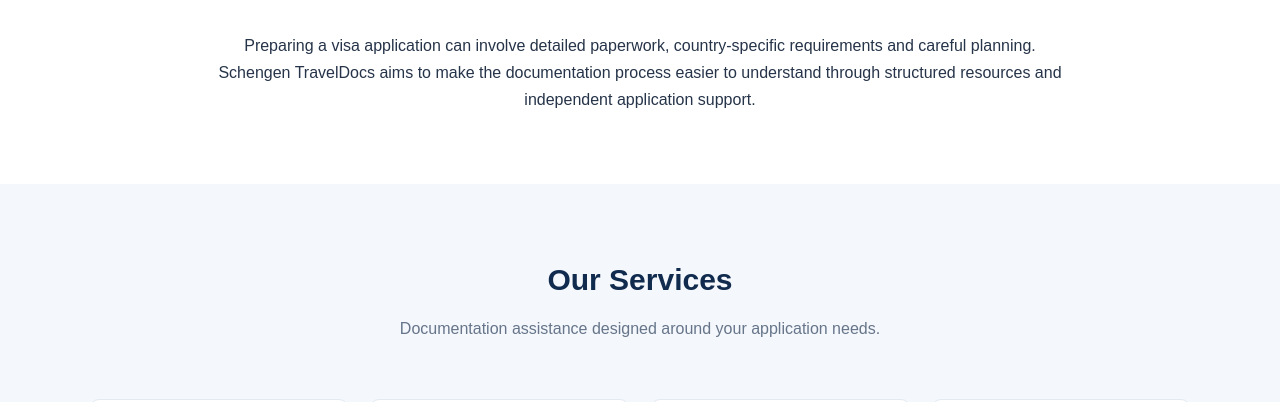
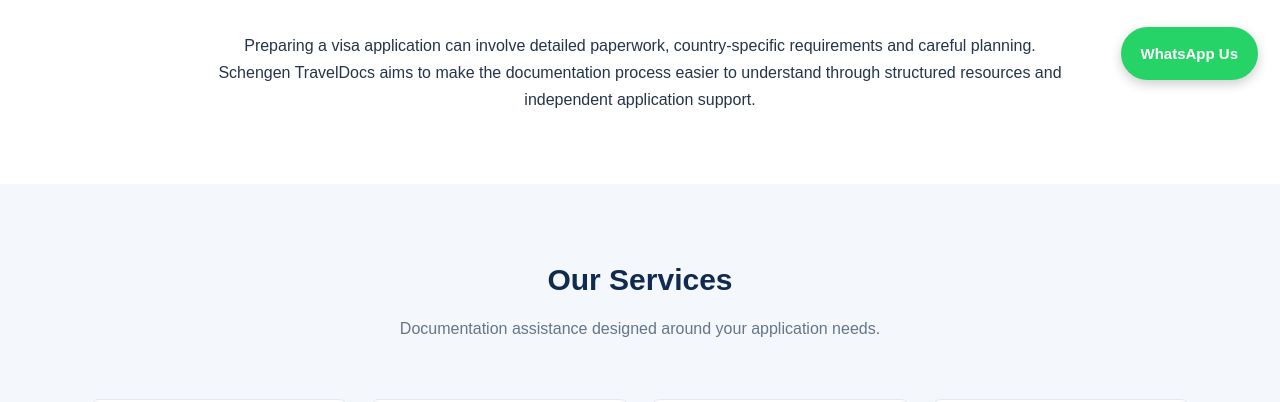
Before and after one commit to schengentraveldocs/schengen-traveldocs-website, a plain HTML site: page index.html in a window 1280 px wide. Shown: the part 698-1100 px from the top of the page. Drawn offline with Linux system fonts and the light colour scheme.

Commit message:
Add WhatsApp contact link to index.html
Added a WhatsApp contact link with styling to the page.

```diff
--- a/index.html
+++ b/index.html
@@ -225,6 +225,25 @@
     Email Us
   </a>
 </section>
-
+<a href="https://wa.me/923017454194?text=Hello%2C%20I%20would%20like%20to%20enquire%20about%20your%20visa%20documentation%20services."
+   target="_blank"
+   rel="noopener"
+   style="
+     position: fixed;
+     bottom: 22px;
+     right: 22px;
+     background-color: #25D366;
+     color: white;
+     padding: 14px 20px;
+     border-radius: 50px;
+     text-decoration: none;
+     font-family: Arial, sans-serif;
+     font-size: 15px;
+     font-weight: bold;
+     box-shadow: 0 4px 12px rgba(0,0,0,0.2);
+     z-index: 9999;
+   ">
+   WhatsApp Us
+</a>
 </body>
 </html>
```
